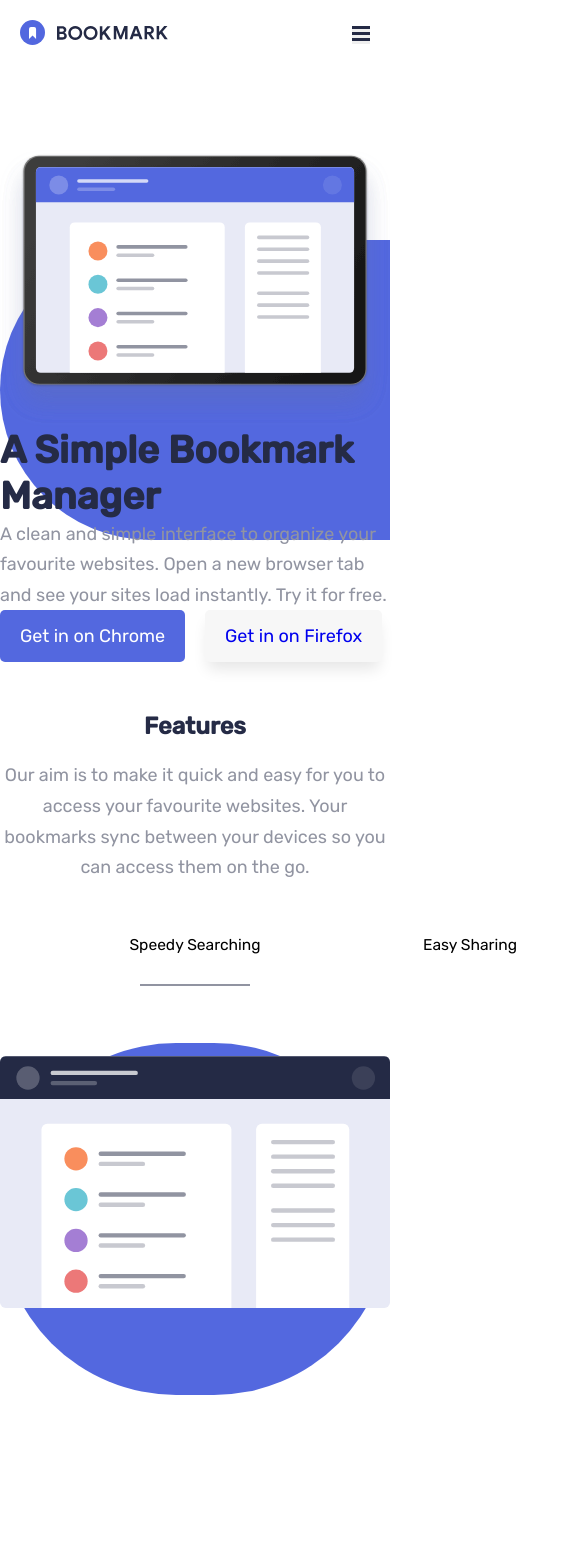
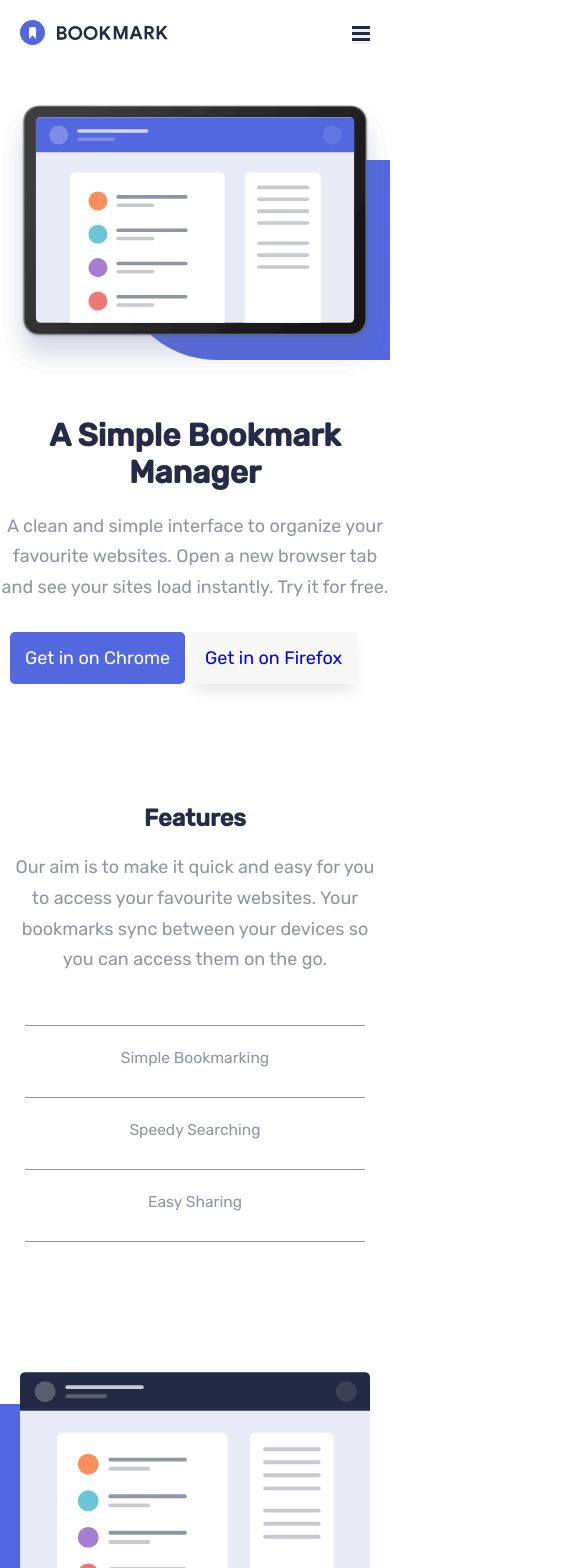
Before and after one commit to data-sets/bookmark-landing-page, a React (Create React App) app: page / in a window 390 px wide. Shown: the top 1568 px of the page, 585 px wide, since content can reach past the window. Built offline with nearby package versions, Linux system fonts and the light colour scheme.

Commit message:
fix: sections

```diff
--- a/src/assets/modules/Header.jsx
+++ b/src/assets/modules/Header.jsx
@@ -62,7 +62,6 @@ export default class Navigation extends Component {
                 <div>
                   <img src={Illustration1} alt="Illustration" />
                 </div>
-                <div></div>
               </div>
               <div>
                 <h3>Bookmark in one click</h3>
@@ -75,6 +74,7 @@ export default class Navigation extends Component {
               </div>
             </div>
           </div>
+          <div className="features-section__shape"></div>
         </section>
       </>
     );
--- a/src/assets/scss/globals/_main.scss
+++ b/src/assets/scss/globals/_main.scss
@@ -152,7 +152,7 @@ ul {
     div {
       position: absolute;
       z-index: -1;
-      max-width: 700px;
+      max-width: 40%;
       width: 100%;
       height: 300px;
 
@@ -165,8 +165,20 @@ ul {
   }
 }
 .features-section {
-  margin-top: 50px;
+  position: relative;
+  margin-top: 90px;
+  margin-bottom: 190px;
+  &__shape {
+    position: absolute;
+    top: 400px;
+    background-color: v.$soft-blue;
+    width: 45%;
+    height: 350px;
 
+    border-top-right-radius: 180px;
+    border-bottom-right-radius: 180px;
+    z-index: -1;
+  }
   &__container {
     width: 100%;
     max-width: 1104px;
@@ -199,7 +211,7 @@ ul {
       border-bottom: 2px solid v.$grayish-blue;
       li {
         button {
-          width: 270px;
+          width: 250px;
           max-width: 100%;
           background: none;
           padding-bottom: 30px;
@@ -216,6 +228,7 @@ ul {
       }
     }
   }
+
   &__offers {
     position: relative;
     display: grid;
@@ -227,22 +240,8 @@ ul {
       width: 100%;
     }
     div {
-      &:first-child {
-        div {
-          &:last-child {
-            position: relative;
-            left: 0;
-            top: -270px;
-            background-color: v.$soft-blue;
-            width: 100%;
-            height: 352px;
-            border-radius: 180px;
-            border-top-right-radius: 180px;
-            border-bottom-right-radius: 180px;
-            z-index: -1;
-          }
-        }
-      }
+      position: relative;
+
       &:last-child {
         h3 {
           font-size: calc(0.875rem + 0.875vw);
@@ -409,6 +408,7 @@ ul {
     text-align: center;
     h2 {
       color: v.$white;
+      padding: 0 50px;
     }
     h5 {
       font-weight: normal;
@@ -479,11 +479,101 @@ ul {
 //Mobile Size
 @media (max-width: 480px) {
   .header-section {
+    margin-top: -50px;
+    &__illustration {
+      div {
+        top: 60px;
+        padding-left: 70px;
+        height: 200px;
+        max-width: 100%;
+        width: 70%;
+      }
+    }
     &__container {
+      text-align: center;
       div {
+        h1 {
+          margin-top: 40px;
+          font-size: 1.75rem;
+        }
         &:nth-child(1) {
           display: grid;
           order: 1;
+        }
+        &:first-child {
+          p {
+            padding-block: 20px;
+          }
+          div {
+            margin-top: 10px;
+            gap: 5px;
+            margin-inline: 10px;
+
+            a {
+              padding: 15px 15px;
+            }
+          }
+        }
+      }
+    }
+  }
+  .features-section {
+    margin-bottom: 110px;
+    &__shape {
+      margin-top: 200px;
+      height: 230px;
+      width: 80%;
+    }
+    &__container {
+      div {
+        &:first-child {
+          h2 {
+            margin-top: 120px;
+          }
+          p {
+            margin-inline: 10px;
+          }
+        }
+      }
+    }
+    &__offers {
+      div {
+        div {
+          img {
+            padding-inline: 20px;
+          }
+        }
+        &:last-child {
+          text-align: center;
+          margin-top: 30px;
+          h3 {
+            font-size: 1.25rem;
+          }
+          p {
+            padding-inline: 20px;
+          }
+        }
+      }
+    }
+    &__navigation {
+      margin: 0;
+      ul {
+        display: block;
+        border-block: 1px solid v.$grayish-blue;
+        margin-inline: 25px;
+        margin-bottom: 100px;
+        li {
+          padding-top: 20px;
+          button {
+            color: v.$grayish-blue;
+            &:hover {
+              color: v.$soft-red;
+              border-bottom: 4px solid v.$soft-red;
+            }
+          }
+          &:nth-child(2) {
+            border-block: 1px solid v.$grayish-blue;
+          }
         }
       }
     }
@@ -537,7 +627,7 @@ ul {
 }
 
 //Tablet Size
-@media (max-width: 768px) {
+@media (min-width: 768px) {
   body {
     overflow-x: hidden;
   }
```
Also changed, not shown: src/dist/style.css, 1 other file (tests, documents, lock files or other folders).
